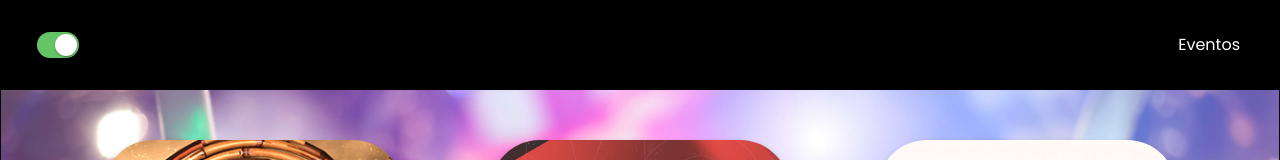
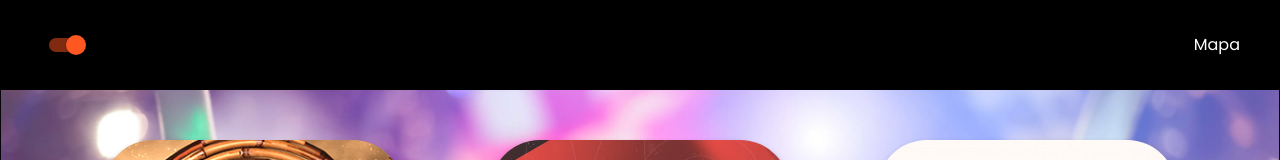
Before and after one commit to Falivith/where, a React (Vite) app in the folder where-front/: page /events in a window 1280 px wide. Shown: the top 160 px of the page. Built offline with nearby package versions, Linux system fonts and the light colour scheme.

Commit message:
EventVision Added

```diff
--- a/where-front/src/components/Header.tsx
+++ b/where-front/src/components/Header.tsx
@@ -1,96 +1,53 @@
+import React, { useState } from 'react';
 import { Link } from 'react-router-dom';
 import { createTheme, ThemeProvider } from '@mui/material/styles';
-import { useState } from 'react';
+import FormControlLabel from '@mui/material/FormControlLabel';
+import Stack from '@mui/material/Stack';
+import { styled } from '@mui/material/styles';
+import Switch, { SwitchProps } from '@mui/material/Switch';
 import styles from './Header.module.css';
-
-import * as React from 'react';
-import { styled } from '@mui/material/styles';
-import FormGroup from '@mui/material/FormGroup';
-import FormControlLabel from '@mui/material/FormControlLabel';
-import Switch, { SwitchProps } from '@mui/material/Switch';
-import Stack from '@mui/material/Stack';
-import Typography from '@mui/material/Typography';
 
 const IOSSwitch = styled((props: SwitchProps) => (
   <Switch focusVisibleClassName=".Mui-focusVisible" disableRipple {...props} />
-))(({ theme }) => ({
-  width: 42,
-  height: 26,
-  padding: 0,
-  '& .MuiSwitch-switchBase': {
-    padding: 0,
-    margin: 2,
-    transitionDuration: '300ms',
-    '&.Mui-checked': {
-      transform: 'translateX(16px)',
-      color: '#fff',
-      '& + .MuiSwitch-track': {
-        backgroundColor: theme.palette.mode === 'dark' ? '#2ECA45' : '#65C466',
-        opacity: 1,
-        border: 0,
-      },
-      '&.Mui-disabled + .MuiSwitch-track': {
-        opacity: 0.5,
-      },
-    },
-    '&.Mui-focusVisible .MuiSwitch-thumb': {
-      color: '#33cf4d',
-      border: '6px solid #fff',
-    },
-    '&.Mui-disabled .MuiSwitch-thumb': {
-      color:
-        theme.palette.mode === 'light'
-          ? theme.palette.grey[100]
-          : theme.palette.grey[600],
-    },
-    '&.Mui-disabled + .MuiSwitch-track': {
-      opacity: theme.palette.mode === 'light' ? 0.7 : 0.3,
-    },
-  },
-  '& .MuiSwitch-thumb': {
-    boxSizing: 'border-box',
-    width: 22,
-    height: 22,
-  },
-  '& .MuiSwitch-track': {
-    borderRadius: 26 / 2,
-    backgroundColor: theme.palette.mode === 'light' ? '#E9E9EA' : '#39393D',
-    opacity: 1,
-    transition: theme.transitions.create(['background-color'], {
-      duration: 500,
-    }),
-  },
-}));
+))(({ theme }) => {
+  // ... (styles for IOSSwitch)
+});
 
 const theme = createTheme({
   palette: {
     primary: {
-      main: '#ff5722', // Cor principal quando ativo
+      main: '#ff5722',
     },
     secondary: {
-      main: '#9c27b0', // Cor secundária quando ativo
+      main: '#9c27b0',
     },
-
   },
 });
 
-function Header() {
+interface HeaderProps {
+  toMap: boolean; // Declare a prop called "toMap" with type boolean
+}
 
+function Header(props: HeaderProps) {
   const [checked, setChecked] = useState(false);
+
   const handleChange = () => {
     setChecked(!checked);
   };
 
   return (
     <ThemeProvider theme={theme}>
-      <div className={ styles.backgroundHeader }>
-        <FormControlLabel
-          control={<IOSSwitch sx={{ m: 1 }} defaultChecked />}
-        />
-
-        <Link to="/events" className={ styles.linkToEvents }>
-          Eventos
-        </Link>
+      <div className={styles.backgroundHeader}>
+        <FormControlLabel control={<IOSSwitch sx={{ m: 1 }} defaultChecked />} />
+        {props.toMap ? (
+          <Link to="/map" className={styles.linkToEvents}>
+            Mapa
+          </Link>
+        ) : (
+          <Link to="/events" className={styles.linkToEvents}>
+            Eventos
+          </Link>
+        )}
       </div>
     </ThemeProvider>
   );
--- a/where-front/src/main.tsx
+++ b/where-front/src/main.tsx
@@ -8,6 +8,7 @@ import Map from './pages/Map.tsx';
 import Warning from './pages/Warning.tsx';
 import Date from './pages/Date.tsx';
 import Events from './pages/Events.tsx';
+import EventVision from './pages/EventVision.tsx';
 
 const router = createBrowserRouter([
   {
@@ -38,6 +39,10 @@ const router = createBrowserRouter([
   {
     path: "/events",
     element: <Events/>
+  },
+  {
+    path: "/evento/:index",
+    element: <EventVision/>
   }
 ])
 
--- /dev/null
+++ b/where-front/src/pages/EventVision.module.css
@@ -0,0 +1,7 @@
+.eventVisionContainer{
+    display: flex;
+    margin: 30px;
+    background: rgba(0,0,0,0.5);
+    border-radius: 20px;
+    padding: 20px;
+}
--- /dev/null
+++ b/where-front/src/pages/EventVision.tsx
@@ -0,0 +1,32 @@
+import Header from '../components/Header';
+import styles from './EventVision.module.css';
+import { Rating } from '@mui/material';
+
+function EventVision() {
+
+  return (
+    <>
+        <Header toMap = { false } />
+        <div className = { styles.eventVisionContainer }>
+            <div>
+                <div className = { styles.evaluation }> <Rating type = {'large'}/></div>
+                <button className = { styles.confirmButton }>CONFIRMAR</button>
+                <button className = { styles.defineLembrete }>DEFINIR LEMBRETE</button>
+            </div>
+            <div>
+                <div>
+                    <img src = { styles.eventBanner }/>
+                </div>
+                <div>
+                    <span className = { styles.localidade }> Parque Tecnologico de Pelotas </span>
+                    <span className = { styles.date }> 20/08/2023 </span>
+                    <span className = { styles.hour }> 22:55 </span>
+                    <span className = { styles.interestCount }> 45 </span>
+                </div>
+            </div>
+        </div>
+    </>
+  )
+}
+
+export default EventVision
--- a/where-front/src/pages/Events.tsx
+++ b/where-front/src/pages/Events.tsx
@@ -38,7 +38,7 @@ const eventosMocados = [
 function Events() {
   return (
     <>
-      <Header />
+      <Header toMap = { true } />
       <div className={styles.gridContainer}>
         <div className={styles.grid}>
           {eventosMocados.map(event => (
```
